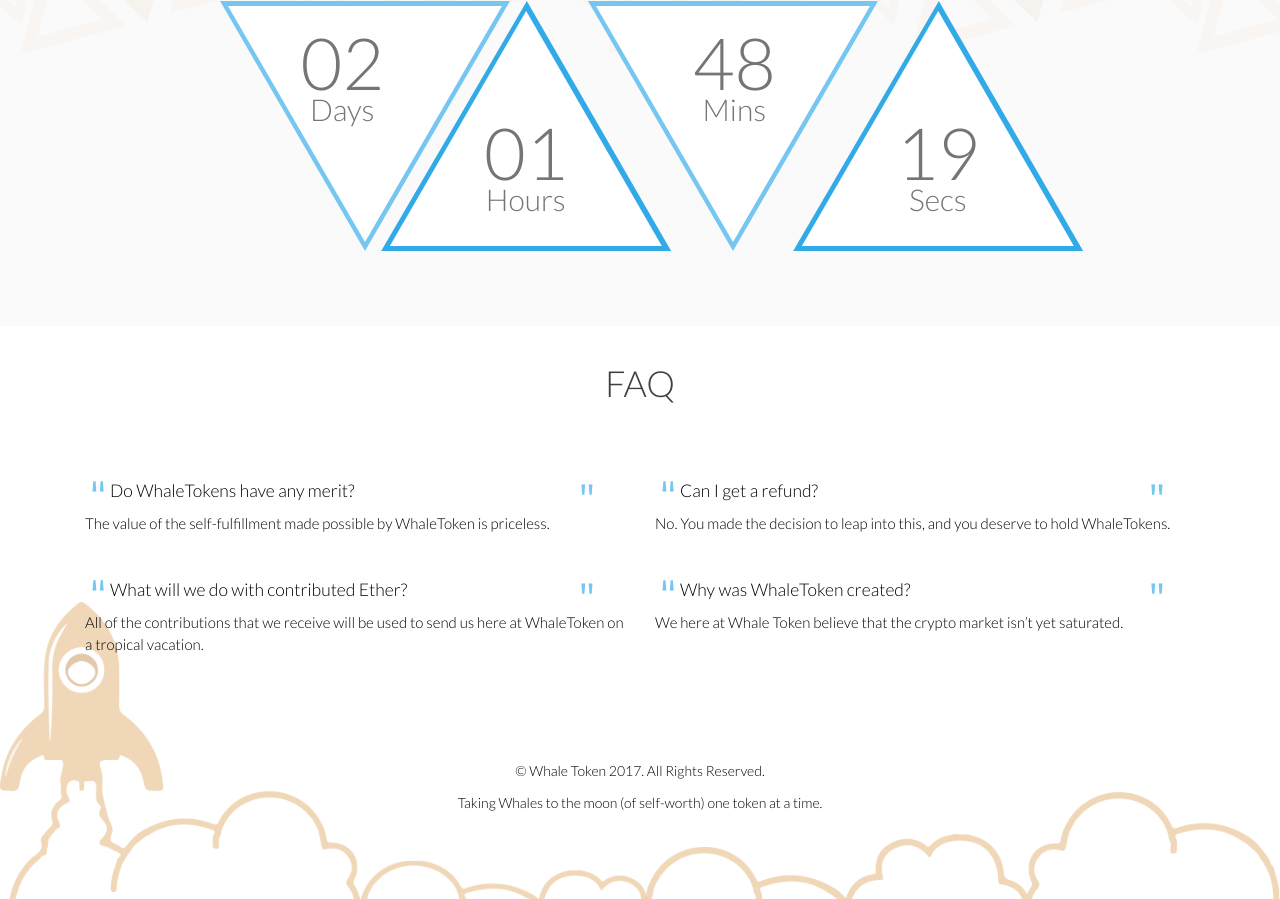
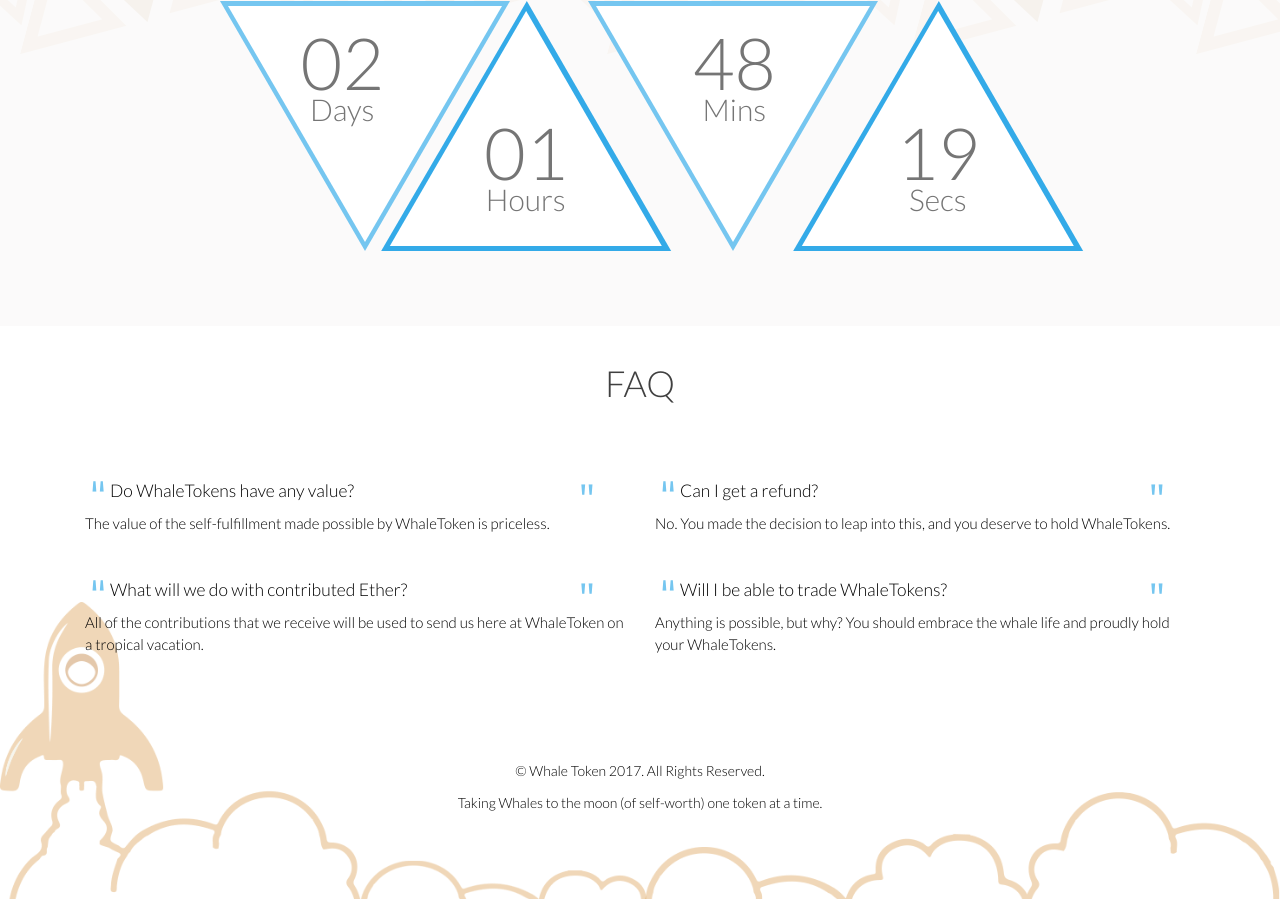
Before and after one commit to matthewninja/whaletoken, a plain HTML site: page index.html in a window 1280 px wide. Shown: the part 1676-2575 px from the top of the page. Drawn offline with Linux system fonts and the light colour scheme.

Commit message:
Updated copy

```diff
--- a/index.html
+++ b/index.html
@@ -228,7 +228,7 @@
                 <div class="testimonial bottom">
                     <div class="media">
                         <div class="media-body">
-                            <blockquote>Do WhaleTokens have any merit?</blockquote>
+                            <blockquote>Do WhaleTokens have any value?</blockquote>
                             <p class="blurb3">The value of the self-fulfillment made possible by WhaleToken is priceless.</p>
                         </div>
                     </div>
@@ -250,8 +250,9 @@
                     </div>
                     <div class="media">
                         <div class="media-body">
-                            <blockquote>Why was WhaleToken created?</blockquote>
-                            <p class="blurb3">We here at Whale Token believe that the crypto market isn’t yet saturated.</p>
+                            <blockquote>Will I be able to trade WhaleTokens?</blockquote>
+                            <p class="blurb3">Anything is possible, but why? You should embrace the whale
+                            life and proudly hold your WhaleTokens.</p>
                         </div>
                     </div>
                 </div>
```
